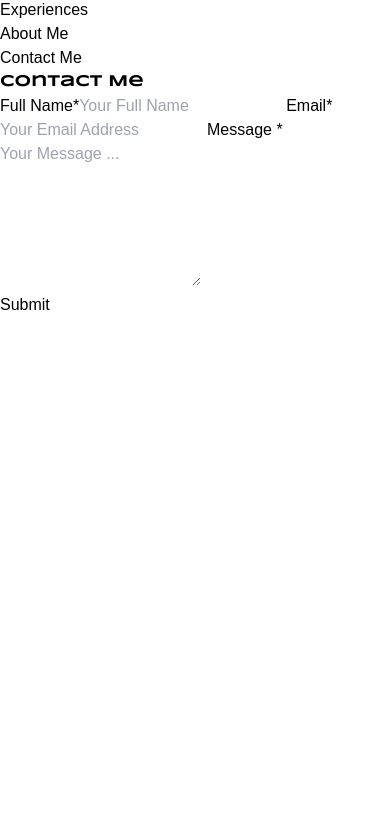
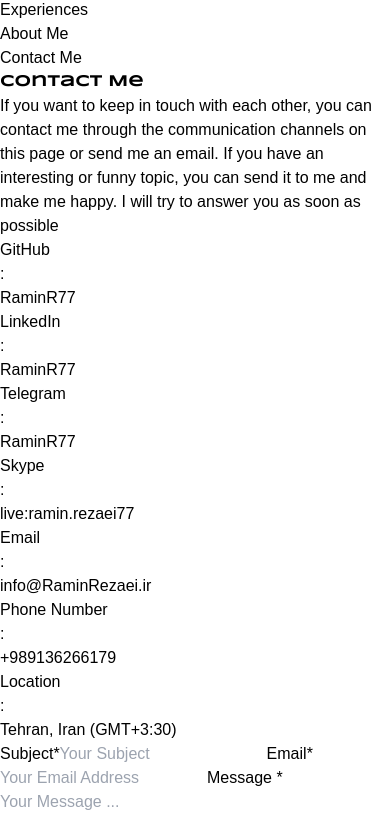
Before and after one commit to raminr77/raminr77.github.io, a Next.js app: page /contact-me in a window 390 px wide. Shown: the part 229-1045 px from the top of the page. Built offline with nearby package versions, Linux system fonts and the light colour scheme.

Commit message:
feat: finish contact me part

```diff
--- a/package.json
+++ b/package.json
@@ -38,6 +38,7 @@
     "redux-persist": "^6.0.0",
     "redux-thunk": "^2.4.2",
     "sass": "^1.58.0",
+    "sweetalert2": "^11.7.3",
     "tsparticles": "^2.9.3",
     "typescript": "4.9.5"
   },
--- a/src/data/index.ts
+++ b/src/data/index.ts
@@ -2,6 +2,46 @@ export const MAIN_DATA = {
   FIRST_NAME: 'Ramin',
   LAST_NAME: 'Rezaei',
   TITLE: 'Front-End Engineer',
+  CONTACT_ME_TEXT:
+    'If you want to keep in touch with each other, you can contact me through the communication channels on this page or send me an email. If you have an interesting or funny topic, you can send it to me and make me happy. I will try to answer you as soon as possible',
+  LINKS: [
+    {
+      title: 'GitHub',
+      actionText: 'RaminR77',
+      url: 'https://github.com/raminr77'
+    },
+    {
+      title: 'LinkedIn',
+      actionText: 'RaminR77',
+      url: 'https://www.linkedin.com/in/raminr77/'
+    },
+    {
+      title: 'Telegram',
+      actionText: 'RaminR77',
+      url: 'https://t.me/raminr77'
+    },
+
+    {
+      title: 'Skype',
+      actionText: 'live:ramin.rezaei77',
+      url: 'https://join.skype.com/invite/EE4Q889tNSSZ'
+    },
+    {
+      title: 'Email',
+      url: 'mailto:info@raminrezaei.ir',
+      actionText: 'info@RaminRezaei.ir'
+    },
+    {
+      title: 'Phone Number',
+      url: 'tell:+989136266179',
+      actionText: '+989136266179'
+    },
+    {
+      url: '',
+      title: 'Location',
+      actionText: 'Tehran, Iran (GMT+3:30)'
+    }
+  ],
   SUMMERY: `I am a <strong>front-end engineer</strong> with <strong>+5 years</strong> of experience and I am familiar with <strong>back-end</strong> technologies.
   <br />I love <strong>solving bugs and problems</strong>. Nothing is more important and exciting to me than learning and teaching web-based technologies.
   <br />I have contributed to the development of <strong>3 very large projects</strong> and worked in large technical teams with more than <strong>50 people</strong>
--- a/src/domains/contact-me/index.tsx
+++ b/src/domains/contact-me/index.tsx
@@ -1,36 +1,138 @@
 import { useState } from 'react';
+import Link from 'next/link';
+import classNames from 'classnames';
+import Swal from 'sweetalert2';
 import { PageContainer } from '@/app/layout/page-container';
+import { MAIN_DATA } from '@/data';
 import { Input } from '@/shared/components/input';
+import { EMAIL_CONFIG, EMAIL_SERVER } from '@/shared/constants/email';
+import { animator } from '@/shared/utils/animator';
 
 export function ContactMePage() {
+  const [loading, setLoading] = useState(false);
   const [formData, setFormData] = useState({
-    fullName: '',
+    subject: '',
     message: '',
     email: ''
   });
+
+  const emailValidation = (email = '') => {
+    if (/^\w+([\.-]?\w+)*@\w+([\.-]?\w+)*(\.\w{2,3})+$/.test(email)) {
+      return true;
+    }
+    return false;
+  };
 
   const changeInputs = ({ name, value }: { name: string; value: string }) => {
     if (!name) return;
     setFormData({ ...formData, [name]: value });
   };
 
+  const submit = () => {
+    if (!formData.subject || !formData.message) {
+      Swal.fire({
+        timer: 4000,
+        icon: 'error',
+        showCloseButton: true,
+        showCancelButton: false,
+        showConfirmButton: false,
+        text: 'The Subject and Message Should Be Not Empty.'
+      });
+      return;
+    }
+
+    if (!emailValidation(formData.email)) {
+      Swal.fire({
+        timer: 4000,
+        icon: 'error',
+        showCloseButton: true,
+        showCancelButton: false,
+        showConfirmButton: false,
+        text: 'Please, Enter A Valid Email Address.'
+      });
+      return;
+    }
+
+    setLoading(true);
+    fetch(EMAIL_SERVER, {
+      method: 'POST',
+      headers: {
+        Accept: 'application/json',
+        'Content-Type': 'application/json'
+      },
+      body: JSON.stringify({
+        user_id: EMAIL_CONFIG.PUBLIC_KEY,
+        service_id: EMAIL_CONFIG.SERVICE_ID,
+        template_id: EMAIL_CONFIG.TEMPLATE_ID,
+        template_params: formData
+      })
+    })
+      .then((response) => {
+        if (response.status === 200) {
+          setFormData({ email: '', subject: '', message: '' });
+          Swal.fire({
+            timer: 4000,
+            icon: 'success',
+            showCloseButton: true,
+            showConfirmButton: false,
+            text: 'Your Message Sent Successfully.'
+          });
+        } else {
+          Swal.fire({
+            timer: 4000,
+            icon: 'error',
+            showCloseButton: true,
+            showConfirmButton: false,
+            text: 'Server Error, Please Try Again ...'
+          });
+        }
+      })
+      .finally(() => setLoading(false));
+  };
+
   return (
     <PageContainer title='Contact' animationName='fadeIn'>
-      <div className='w-10/12 mx-auto mt-5 select-none'>
+      <div
+        className={classNames('w-10/12 mx-auto mt-5 select-none', {
+          'pointer-events-none': loading
+        })}
+      >
         <h3 className='font-title-bold text-2xl mb-3'>Contact Me</h3>
+        <div className='w-full mb-4 flex lg:gap-x-6 gap-y-6 lg:justify-between lg:flex-row flex-col'>
+          <div className='leading-7'>{MAIN_DATA.CONTACT_ME_TEXT}</div>
+
+          <ul
+            className={classNames(
+              animator({ name: 'fadeIn' }),
+              'border border-solid border-white p-5 min-w-fit'
+            )}
+          >
+            {MAIN_DATA.LINKS.map((item, index) => (
+              <li key={index} className='flex items-center text-sm leading-7'>
+                <p>{item.title}</p>
+                <p className='ml-1 mr-2'>:</p>
+                <Link href={item.url} target='_blank' className='text-sky-500'>
+                  {item.actionText}
+                </Link>
+              </li>
+            ))}
+          </ul>
+        </div>
         <Input
           required
-          name='fullname'
-          label='Full Name'
+          name='subject'
+          label='Subject'
           inputClassName='mb-4'
           onChange={changeInputs}
-          placeholder='Your Full Name'
+          value={formData.subject}
+          placeholder='Your Subject'
         />
         <Input
           required
           name='email'
           label='Email'
           inputClassName='mb-4'
+          value={formData.email}
           onChange={changeInputs}
           placeholder='Your Email Address'
         />
@@ -42,13 +144,26 @@ export function ContactMePage() {
           label='Message'
           inputClassName='mb-4'
           onChange={changeInputs}
+          value={formData.message}
           placeholder='Your Message ...'
         />
         <div className='w-full flex justify-end'>
-          <button className='bg-white leading-10 hover:bg-black hover:text-white text-black w-full lg:max-w-xs border border-solid border-white'>
-            Submit
+          <button
+            type='button'
+            onClick={submit}
+            disabled={loading}
+            className={classNames(
+              'bg-white leading-10 hover:bg-black hover:text-white text-black w-full lg:max-w-xs border border-solid border-white',
+              {
+                'opacity-60 pointer-events-none': loading
+              }
+            )}
+          >
+            {loading ? 'Pending ...' : 'Submit'}
           </button>
+          <br />
         </div>
+        <br />
       </div>
     </PageContainer>
   );
--- a/src/pages/_app.tsx
+++ b/src/pages/_app.tsx
@@ -2,6 +2,7 @@ import { Provider } from 'react-redux';
 import type { AppProps } from 'next/app';
 import Head from 'next/head';
 import NextNprogress from 'nextjs-progressbar';
+import 'sweetalert2/src/sweetalert2.scss';
 import ErrorBoundary from '@/app/components/error-boundary';
 import { BaseContainer } from '@/app/layout/base-container';
 import { store } from '@/shared/store';
--- a/src/shared/components/input/index.tsx
+++ b/src/shared/components/input/index.tsx
@@ -3,6 +3,7 @@ import classNames from 'classnames';
 interface Props extends GCommonCompnentProperties {
   name: string;
   rows?: number;
+  value: string;
   label?: string;
   readOnly?: boolean;
   required?: boolean;
@@ -16,6 +17,7 @@ interface Props extends GCommonCompnentProperties {
 export function Input({
   name,
   label,
+  value,
   required,
   onChange,
   rows = 4,
@@ -51,6 +53,7 @@ export function Input({
         <textarea
           rows={rows}
           name={name}
+          value={value}
           readOnly={readOnly}
           required={required}
           onChange={changeValue}
@@ -68,6 +71,7 @@ export function Input({
       <input
         name={name}
         type={type}
+        value={value}
         readOnly={readOnly}
         required={required}
         onChange={changeValue}
--- /dev/null
+++ b/src/shared/constants/email.ts
@@ -0,0 +1,7 @@
+export const EMAIL_SERVER = 'https://api.emailjs.com/api/v1.0/email/send';
+
+export const EMAIL_CONFIG = {
+  SERVICE_ID: 'service_5s3i4sb',
+  TEMPLATE_ID: 'template_i8mclrk',
+  PUBLIC_KEY: '31vFs1V9a-H6c5DwW'
+};
--- a/src/styles/globals.scss
+++ b/src/styles/globals.scss
@@ -35,3 +35,16 @@ a {
   font-weight: 700;
   font-family: 'Syncopate', sans-serif;
 }
+
+//
+.swal2-popup {
+  color: #fff !important;
+  background-color: #000 !important;
+}
+.swal2-html-container {
+  margin-bottom: 20px !important;
+}
+.swal2-close {
+  border: none !important;
+  outline: none !important;
+}
```
Also changed, not shown: 1 other file (tests, documents, lock files or other folders).
